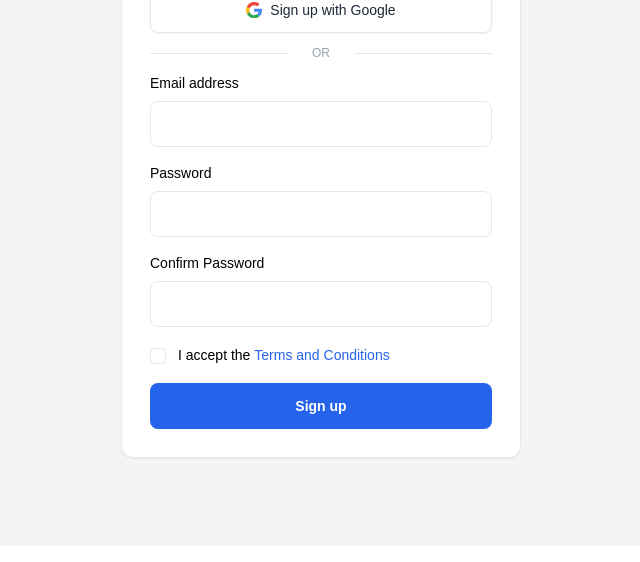
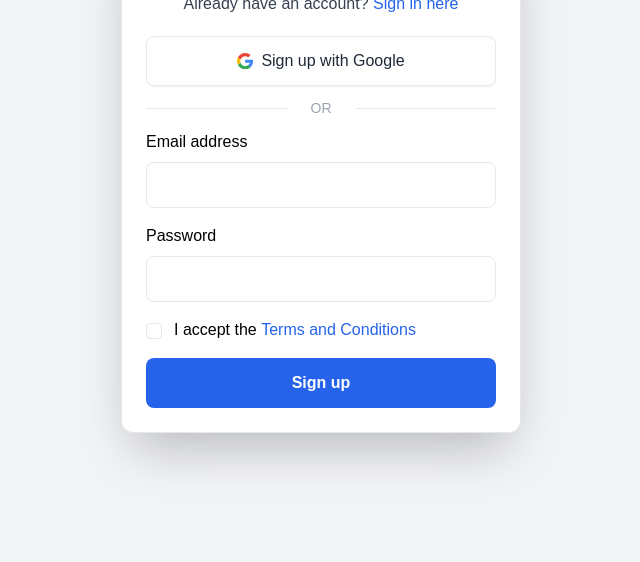
Before and after one commit to nghtamm2003/img-background-removal, a website: page src/views/sign-up.html in a window 1280 px wide. Shown: the part 238-800 px from the top of the page, without its empty margins (319-959 px from the left). Drawn offline with nearby package versions, Linux system fonts and the light colour scheme; a web font is replaced by a local one.

Commit message:
add sign-up page

```diff
--- a/src/views/sign-up.html
+++ b/src/views/sign-up.html
@@ -17,20 +17,26 @@
         <link rel="shortcut icon" type="image/png" href="../images/img-bg-removal-no-text-icon.png" />
     </head>
 
-    <body class="font-rethink text-black text-opacity-100 bg-gray-100 flex h-full items-center py-16">
-        <main class="w-full max-w-md mx-auto p-6">
-            <div class="mt-7 bg-white border border-gray-200 rounded-xl shadow-sm dark:bg-gray-800 dark:border-gray-700">
-                <div class="p-4 sm:p-7">
+    <body class="font-rethink text-black text-opacity-100 bg-gray-100">
+        <main class="flex flex-col min-h-screen items-center justify-center">
+            <div class="w-fit">
+                <a class="flex flex-row items-center gap-1 hover:text-blue-700" href="../index.html">
+                    <i data-lucide="chevron-left"></i>
+                    <p class="text-lg font-semibold">Back to homepage</p>
+                </a>
+            </div>
+            <div class="w-full max-w-md mx-auto p-6">
+                <div class="bg-white border border-gray-200 rounded-xl shadow-2xl">
+                    <div class="p-6">
                         <div class="text-center">
-                        <h1 class="block text-2xl font-bold text-gray-800 dark:text-white">Sign up</h1>
-                        <p class="mt-2 text-sm text-gray-600 dark:text-gray-400">
+                            <h1 class="block text-4xl font-bold text-black">Sign up</h1>
+                            <p class="mt-2 text-md text-gray-700 font-regular [text-wrap:balance]">
                                 Already have an account?
-                            <a class="text-blue-600 decoration-2 hover:underline font-medium dark:focus:outline-none dark:focus:ring-1 dark:focus:ring-gray-600" href="../examples/html/signin.html"> Sign in here </a>
+                                <a class="text-blue-600 hover:text-blue-700 font-medium" href="../views/sign-in.html"> Sign in here </a>
                             </p>
                         </div>
-
                         <div class="mt-5">
-                        <button type="button" class="w-full py-3 px-4 inline-flex justify-center items-center gap-x-2 text-sm font-medium rounded-lg border border-gray-200 bg-white text-gray-800 shadow-sm hover:bg-gray-50 disabled:opacity-50 disabled:pointer-events-none dark:bg-slate-900 dark:border-gray-700 dark:text-white dark:hover:bg-gray-800 dark:focus:outline-none dark:focus:ring-1 dark:focus:ring-gray-600">
+                            <button type="button" class="w-full py-3 px-4 inline-flex justify-center items-center gap-x-2 text-md font-medium rounded-lg border border-gray-200 bg-white text-gray-800 shadow-sm hover:bg-gray-100">
                                 <svg class="w-4 h-auto" width="46" height="47" viewBox="0 0 46 47" fill="none">
                                     <path d="M46 24.0287C46 22.09 45.8533 20.68 45.5013 19.2112H23.4694V27.9356H36.4069C36.1429 30.1094 34.7347 33.37 31.5957 35.5731L31.5663 35.8669L38.5191 41.2719L38.9885 41.3306C43.4477 37.2181 46 31.1669 46 24.0287Z" fill="#4285F4" />
                                     <path d="M23.4694 47C29.8061 47 35.1161 44.9144 39.0179 41.3012L31.625 35.5437C29.6301 36.9244 26.9898 37.8937 23.4987 37.8937C17.2793 37.8937 12.0281 33.7812 10.1505 28.1412L9.88649 28.1706L2.61097 33.7812L2.52296 34.0456C6.36608 41.7125 14.287 47 23.4694 47Z" fill="#34A853" />
@@ -39,72 +45,33 @@
                                 </svg>
                                 Sign up with Google
                             </button>
-
-                        <div class="py-3 flex items-center text-xs text-gray-400 uppercase before:flex-[1_1_0%] before:border-t before:border-gray-200 before:me-6 after:flex-[1_1_0%] after:border-t after:border-gray-200 after:ms-6 dark:text-gray-500 dark:before:border-gray-600 dark:after:border-gray-600">Or</div>
-
-                        <!-- Form -->
+                            <div class="py-3 flex items-center text-sm text-gray-400 uppercase before:flex-[1_1_0%] before:border-t before:border-gray-200 before:me-6 after:flex-[1_1_0%] after:border-t after:border-gray-200 after:ms-6">Or</div>
                             <form>
                                 <div class="grid gap-y-4">
-                                <!-- Form Group -->
                                     <div>
-                                    <label for="email" class="block text-sm mb-2 dark:text-white">Email address</label>
+                                        <label for="email" class="block text-md mb-2">Email address</label>
                                         <div class="relative">
-                                        <input type="email" id="email" name="email" class="py-3 px-4 block w-full border-gray-200 rounded-lg text-sm focus:border-blue-500 focus:ring-blue-500 disabled:opacity-50 disabled:pointer-events-none dark:bg-slate-900 dark:border-gray-700 dark:text-gray-400 dark:focus:ring-gray-600" required aria-describedby="email-error" />
-                                        <div class="hidden absolute inset-y-0 end-0 flex items-center pointer-events-none pe-3">
-                                            <svg class="h-5 w-5 text-red-500" width="16" height="16" fill="currentColor" viewBox="0 0 16 16" aria-hidden="true">
-                                                <path d="M16 8A8 8 0 1 1 0 8a8 8 0 0 1 16 0zM8 4a.905.905 0 0 0-.9.995l.35 3.507a.552.552 0 0 0 1.1 0l.35-3.507A.905.905 0 0 0 8 4zm.002 6a1 1 0 1 0 0 2 1 1 0 0 0 0-2z" />
-                                            </svg>
+                                            <input type="email" id="email" name="email" class="py-3 px-4 block w-full border-gray-200 rounded-lg text-sm focus:border-blue-500 focus:ring-blue-500" required />
                                         </div>
                                     </div>
-                                    <p class="hidden text-xs text-red-600 mt-2" id="email-error">Please include a valid email address so we can get back to you</p>
-                                </div>
-                                <!-- End Form Group -->
-
-                                <!-- Form Group -->
                                     <div>
-                                    <label for="password" class="block text-sm mb-2 dark:text-white">Password</label>
+                                        <label for="password" class="block text-md mb-2">Password</label>
                                         <div class="relative">
-                                        <input type="password" id="password" name="password" class="py-3 px-4 block w-full border-gray-200 rounded-lg text-sm focus:border-blue-500 focus:ring-blue-500 disabled:opacity-50 disabled:pointer-events-none dark:bg-slate-900 dark:border-gray-700 dark:text-gray-400 dark:focus:ring-gray-600" required aria-describedby="password-error" />
-                                        <div class="hidden absolute inset-y-0 end-0 flex items-center pointer-events-none pe-3">
-                                            <svg class="h-5 w-5 text-red-500" width="16" height="16" fill="currentColor" viewBox="0 0 16 16" aria-hidden="true">
-                                                <path d="M16 8A8 8 0 1 1 0 8a8 8 0 0 1 16 0zM8 4a.905.905 0 0 0-.9.995l.35 3.507a.552.552 0 0 0 1.1 0l.35-3.507A.905.905 0 0 0 8 4zm.002 6a1 1 0 1 0 0 2 1 1 0 0 0 0-2z" />
-                                            </svg>
+                                            <input type="password" id="password" name="password" class="py-3 px-4 block w-full border-gray-200 rounded-lg text-sm focus:border-blue-500 focus:ring-blue-500" required />
                                         </div>
                                     </div>
-                                    <p class="hidden text-xs text-red-600 mt-2" id="password-error">8+ characters required</p>
+                                    <div class="flex items-center">
+                                        <div class="flex">
+                                            <input id="remember-me" name="remember-me" type="checkbox" class="shrink-0 mt-0.5 border-gray-200 rounded text-blue-600 focus:ring-blue-500" />
                                         </div>
-                                <!-- End Form Group -->
-
-                                <!-- Form Group -->
-                                <div>
-                                    <label for="confirm-password" class="block text-sm mb-2 dark:text-white">Confirm Password</label>
-                                    <div class="relative">
-                                        <input type="password" id="confirm-password" name="confirm-password" class="py-3 px-4 block w-full border-gray-200 rounded-lg text-sm focus:border-blue-500 focus:ring-blue-500 disabled:opacity-50 disabled:pointer-events-none dark:bg-slate-900 dark:border-gray-700 dark:text-gray-400 dark:focus:ring-gray-600" required aria-describedby="confirm-password-error" />
-                                        <div class="hidden absolute inset-y-0 end-0 flex items-center pointer-events-none pe-3">
-                                            <svg class="h-5 w-5 text-red-500" width="16" height="16" fill="currentColor" viewBox="0 0 16 16" aria-hidden="true">
-                                                <path d="M16 8A8 8 0 1 1 0 8a8 8 0 0 1 16 0zM8 4a.905.905 0 0 0-.9.995l.35 3.507a.552.552 0 0 0 1.1 0l.35-3.507A.905.905 0 0 0 8 4zm.002 6a1 1 0 1 0 0 2 1 1 0 0 0 0-2z" />
-                                            </svg>
+                                        <div class="ms-3">
+                                            <label for="remember-me" class="text-md">I accept the <a class="text-blue-600 hover:text-blue-700 font-medium [text-wrap:balance]" href="../views/not-found.html">Terms and Conditions</a></label>
                                         </div>
                                     </div>
-                                    <p class="hidden text-xs text-red-600 mt-2" id="confirm-password-error">Password does not match the password</p>
-                                </div>
-                                <!-- End Form Group -->
-
-                                <!-- Checkbox -->
-                                <div class="flex items-center">
-                                    <div class="flex">
-                                        <input id="remember-me" name="remember-me" type="checkbox" class="shrink-0 mt-0.5 border-gray-200 rounded text-blue-600 pointer-events-none focus:ring-blue-500 dark:bg-gray-800 dark:border-gray-700 dark:checked:bg-blue-500 dark:checked:border-blue-500 dark:focus:ring-offset-gray-800" />
-                                    </div>
-                                    <div class="ms-3">
-                                        <label for="remember-me" class="text-sm dark:text-white">I accept the <a class="text-blue-600 decoration-2 hover:underline font-medium dark:focus:outline-none dark:focus:ring-1 dark:focus:ring-gray-600" href="#">Terms and Conditions</a></label>
-                                    </div>
-                                </div>
-                                <!-- End Checkbox -->
-
-                                <button type="submit" class="w-full py-3 px-4 inline-flex justify-center items-center gap-x-2 text-sm font-semibold rounded-lg border border-transparent bg-blue-600 text-white hover:bg-blue-700 disabled:opacity-50 disabled:pointer-events-none dark:focus:outline-none dark:focus:ring-1 dark:focus:ring-gray-600">Sign up</button>
+                                    <button type="submit" class="w-full py-3 px-4 inline-flex justify-center items-center gap-x-2 text-md font-semibold rounded-lg border border-transparent bg-blue-600 text-white hover:bg-blue-700">Sign up</button>
                                 </div>
                             </form>
-                        <!-- End Form -->
+                        </div>
                     </div>
                 </div>
             </div>
```
Also changed, not shown: src/styles/tailwind.css. Lines whose indentation alone changed are shown as unchanged.
